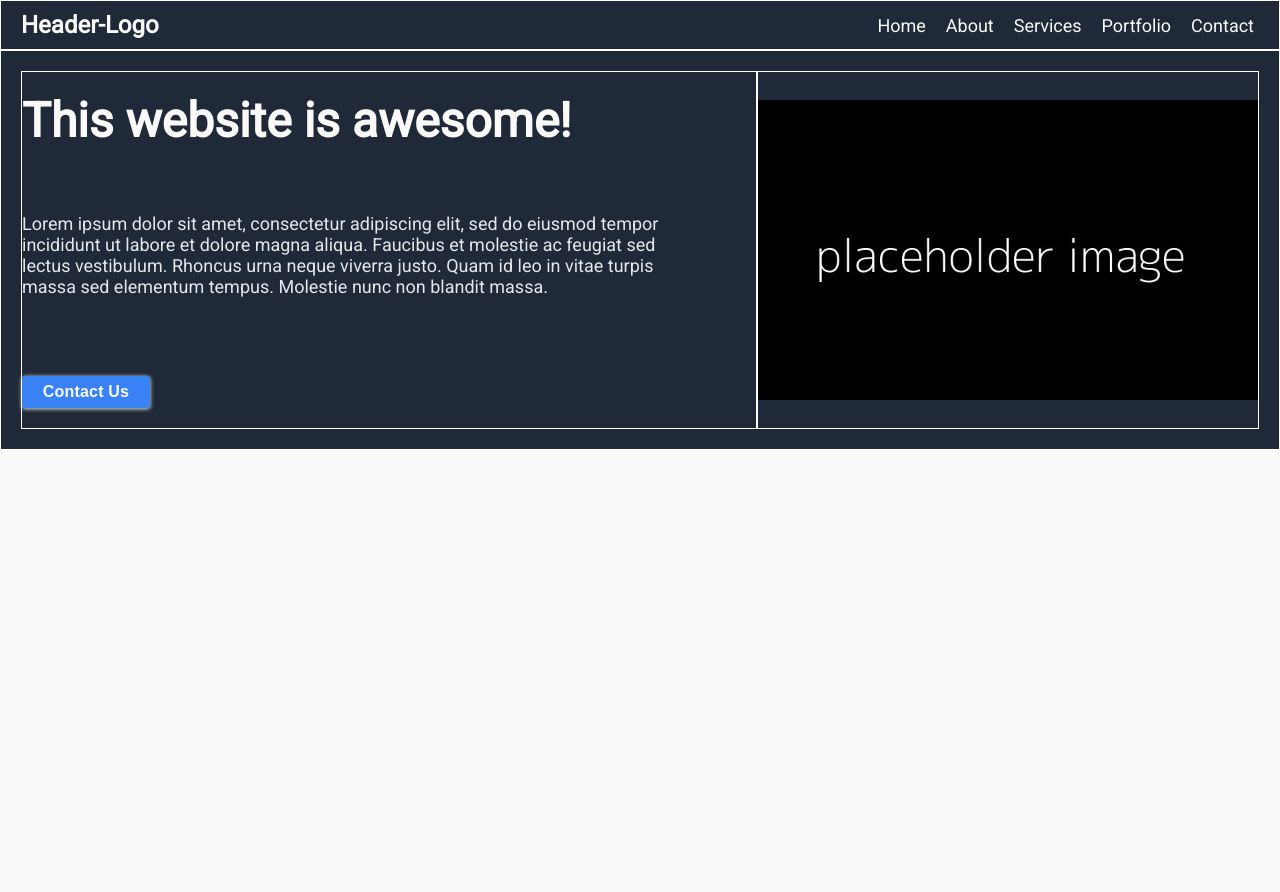
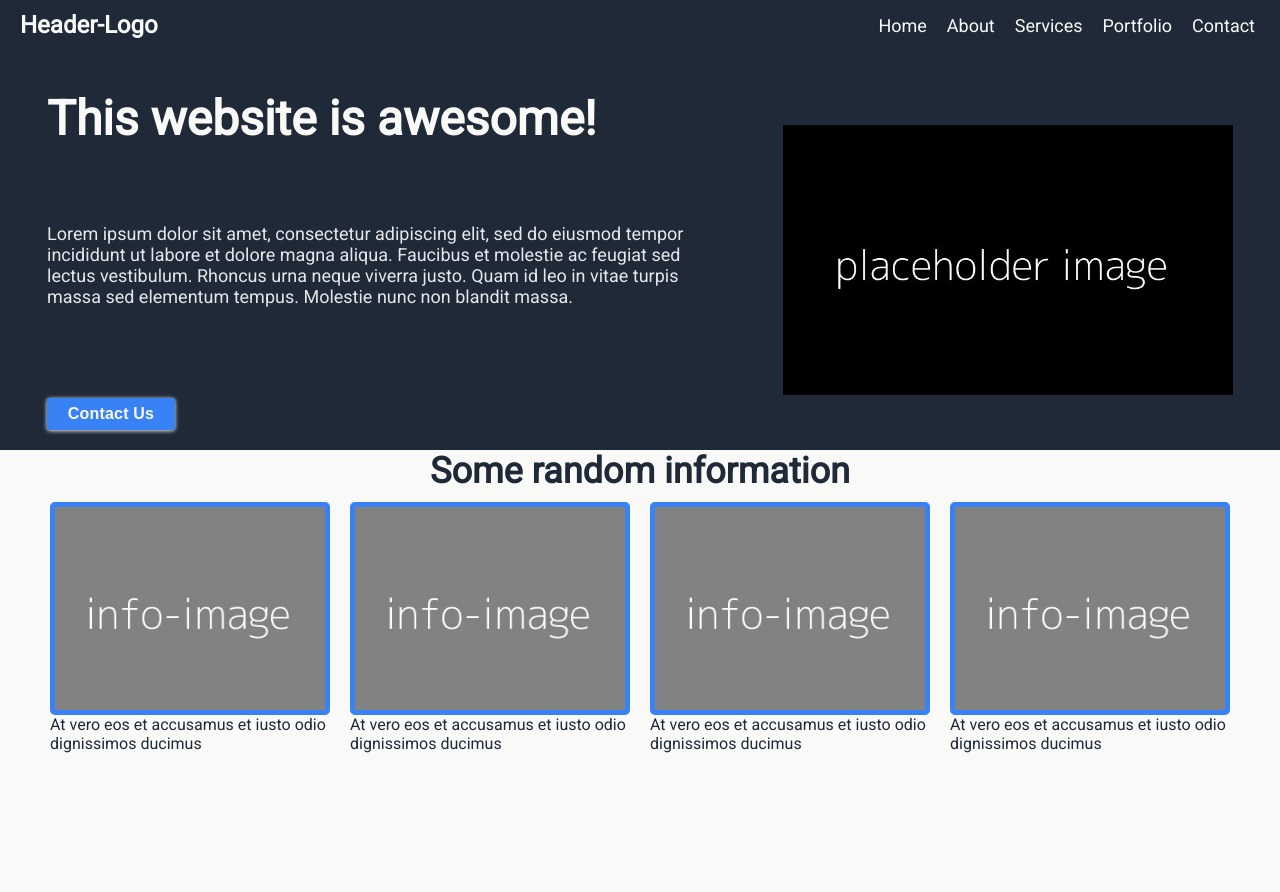
Before and after one commit to Reverae/odin-landing-page, a plain HTML site: page index.html in a window 1280 px wide. Before the commit the page ends 800 px from the top, so only its background shows below. Drawn offline with Linux system fonts and the light colour scheme.

Commit message:
Added and began styling information section to index.html
images not the correct size or spaced properly will pad out and tweek
layout when other sections are added

```diff
--- a/css/style.css
+++ b/css/style.css
@@ -9,6 +9,13 @@
 body {
   font-family: "roboto", sans-serif;
   background-color: #F9FAF8;
+}
+
+img {
+  max-width: 100%;
+  display: block;
+  height: auto;
+  margin: 0 auto;
 }
 
 /* header section and nav bar*/
@@ -156,7 +163,7 @@ section h1 {
   font-weight: 800;
 }
 
-section p {
+.hero p {
   color: #e5e7eb;
   font-size: 18px;
 }
@@ -168,13 +175,21 @@ section p {
 .container {
   height: 400px;
   max-width: 1280px;
+  padding: 0 20px;
+  display: flex;
+}
+
+.hero-container {
   background-color:#1F2937;
   color: #F9FAF8;
-  padding:20px;
-  display: flex;
+  padding-top: 20px;
   flex-direction: row;
   justify-content: space-between;
   align-items: stretch;
+}
+
+.info-container {
+
 }
 
 .hero-left {
@@ -193,11 +208,25 @@ section p {
 }
 
 .hero-img {
-  display: block;
-  width: 500px;
-  max-width: 100%;
+  display: flex;
+  width: 450px;
   height: auto;
 }
+
+.info-image {
+  display: block;
+  max-width: 300px;
+  height: auto;
+  flex-direction: column;
+  padding: 10px;
+}
+
+.info img {
+  border: 5px solid #3882f6;
+  border-radius: 0.3em;
+}
+
+
 
 .button {
   max-width: 10rem;
@@ -228,13 +257,23 @@ button:hover {
   text-decoration: none;
 }
 
+/* information section */
+
+.info h2 {
+  font-weight: 800;
+  font-size: 36px;
+}
+
+.info {
+  color: #1F2937
+}
 
 /*.divider {
   box-sizing: border-box;
   padding: 3vw;
   width: auto;
   border: 1px solid white;
-}*/
+}
 
 .hero-left, .container, .image {
   border: 1px solid white;
--- a/index.html
+++ b/index.html
@@ -17,10 +17,10 @@
         <nav class="topnav">
           <ul>
             <li><a href="#">Home</a></li>
-            <li><a href="#link_1.html">About</a></li>
-            <li><a href="#link_2.html">Services</a></li>
-            <li><a href="#link_3.html">Portfolio</a></li>
-            <li><a href="#link_4.html">Contact</a></li>
+            <li><a href="/link_1.html">About</a></li>
+            <li><a href="/link_2.html">Services</a></li>
+            <li><a href="/link_3.html">Portfolio</a></li>
+            <li><a href="/link_4.html">Contact</a></li>
           </ul>
         </nav>
         <div id="hamburger-icon" onclick="toggleMobileMenu(this)">
@@ -29,10 +29,10 @@
           <div class="bar3"></div>
           <ul class="mobile-menu">
             <li><a href="#">Home</a></li>
-            <li><a href="#link_1.html">About</a></li>
-            <li><a href="#link_2.html">Services</a></li>
-            <li><a href="#link_3.html">Portfolio</a></li>
-            <li><a href="#link_4.html">Contact</a></li>
+            <li><a href="/link_1.html">About</a></li>
+            <li><a href="/link_2.html">Services</a></li>
+            <li><a href="/link_3.html">Portfolio</a></li>
+            <li><a href="/link_4.html">Contact</a></li>
           </ul>
         </div>
       </div>
@@ -41,7 +41,7 @@
     <!--hero section - image-->
 
     <section class="hero">
-      <div class="container">
+      <div class="container hero-container">
         <div class="hero-left">
           <div class="hero-text">
             <h1>This website is awesome!</h1>
@@ -56,14 +56,46 @@
           </div>
         </div>
         <!--<div class="divider"></div>-->
-        <div></div>
         <div class="image">
-          <img class="hero-img" src="../images/placeholder.jpg" alt="">
+          <img class="hero-img" src="/images/placeholder.jpg" alt="">
         </div>
+      </div>
     </section>
     <!--section 3 information - 4 imges plus text -->
 
+    <section class="info">
+      <h2 class="info-text">Some random information</h2>
+      <div class="container info-container">
+        <div class="info-image info-image1">
+          <img src="/images/info-image.jpg"/>
+          <p>
+            At vero eos et accusamus et iusto odio dignissimos ducimus
+          </p>
+        </div>
+        <div class="info-image info-image2">
+          <img src="/images/info-image.jpg"/>
+          <p>
+            At vero eos et accusamus et iusto odio dignissimos ducimus
+          </p>
+        </div>
+        <div class="info-image info-image3">
+          <img src="/images/info-image.jpg"/>
+          <p>
+            At vero eos et accusamus et iusto odio dignissimos ducimus
+          </p>
+        </div>
+        <div class="info-image info-image4">
+          <img src="/images/info-image.jpg"/>
+          <p>
+            At vero eos et accusamus et iusto odio dignissimos ducimus
+          </p>
+        </div>
+      </div>
+    </section>
+
     <!--section 4 testimonial-->
+
+    <!--section 5 call to action-->
 
     <!--Footer-->
 
```
Also changed, not shown: images/info-image.jpg (added).
